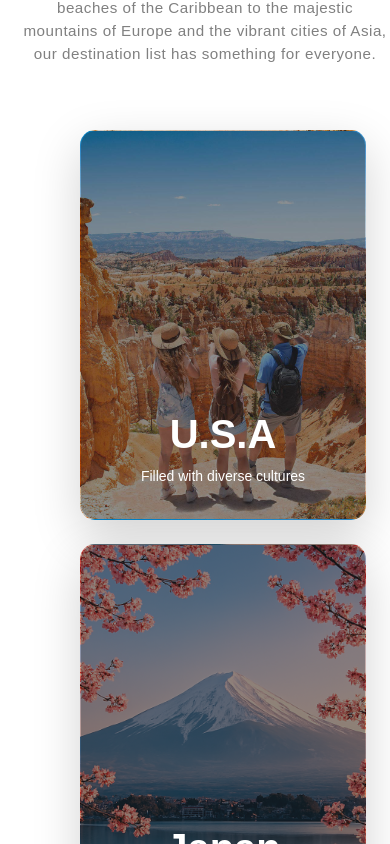
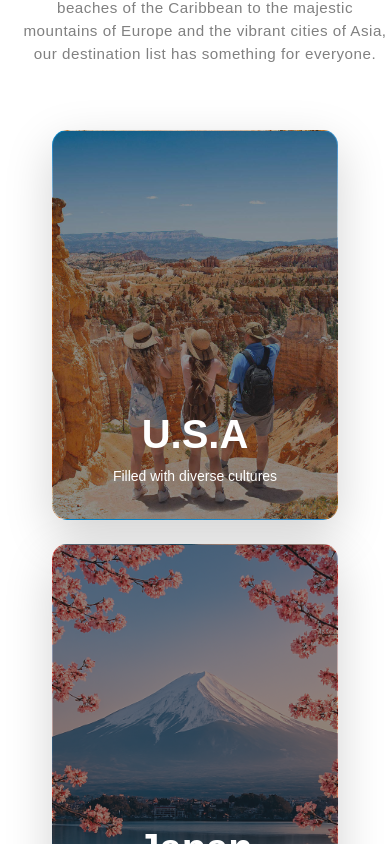
Before and after one commit to anshitsharma001-ship-it/tour-booking, a Next.js app: page / in a window 390 px wide. Shown: the part 4940-5784 px from the top of the page. Built offline with nearby package versions, Linux system fonts and the light colour scheme.

Commit message:
update media query on 410px screen

```diff
--- a/app/globals.css
+++ b/app/globals.css
@@ -2949,9 +2949,9 @@ hr {
 
 
 
-.desktop-hamburger {
+/* .desktop-hamburger {
   display: none;
-}
+} */
 
 .desktop-navs-menu {
   display: flex;
@@ -3302,7 +3302,7 @@ hr {
    .desktop-hamburger {
     position: absolute;
     left: 250px;
-    bottom: 720px;
+    bottom: 695px;
   }
 
   .header-left, .desktop-hamburger {
@@ -3314,4 +3314,7 @@ hr {
     display: none;
   }
 
-  }
+   .destination-card {
+    margin-right: 80px;
+  }
+  }
```
